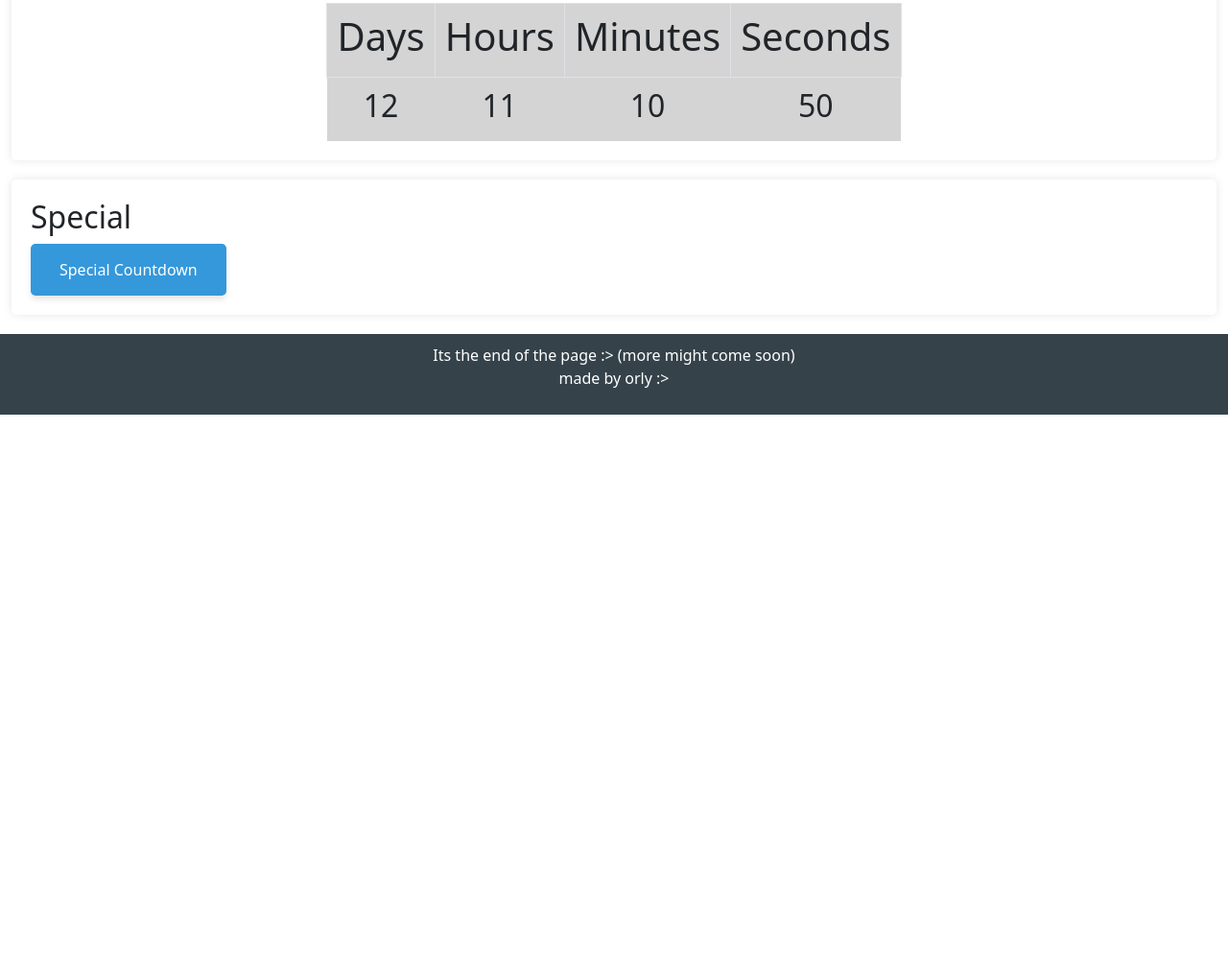
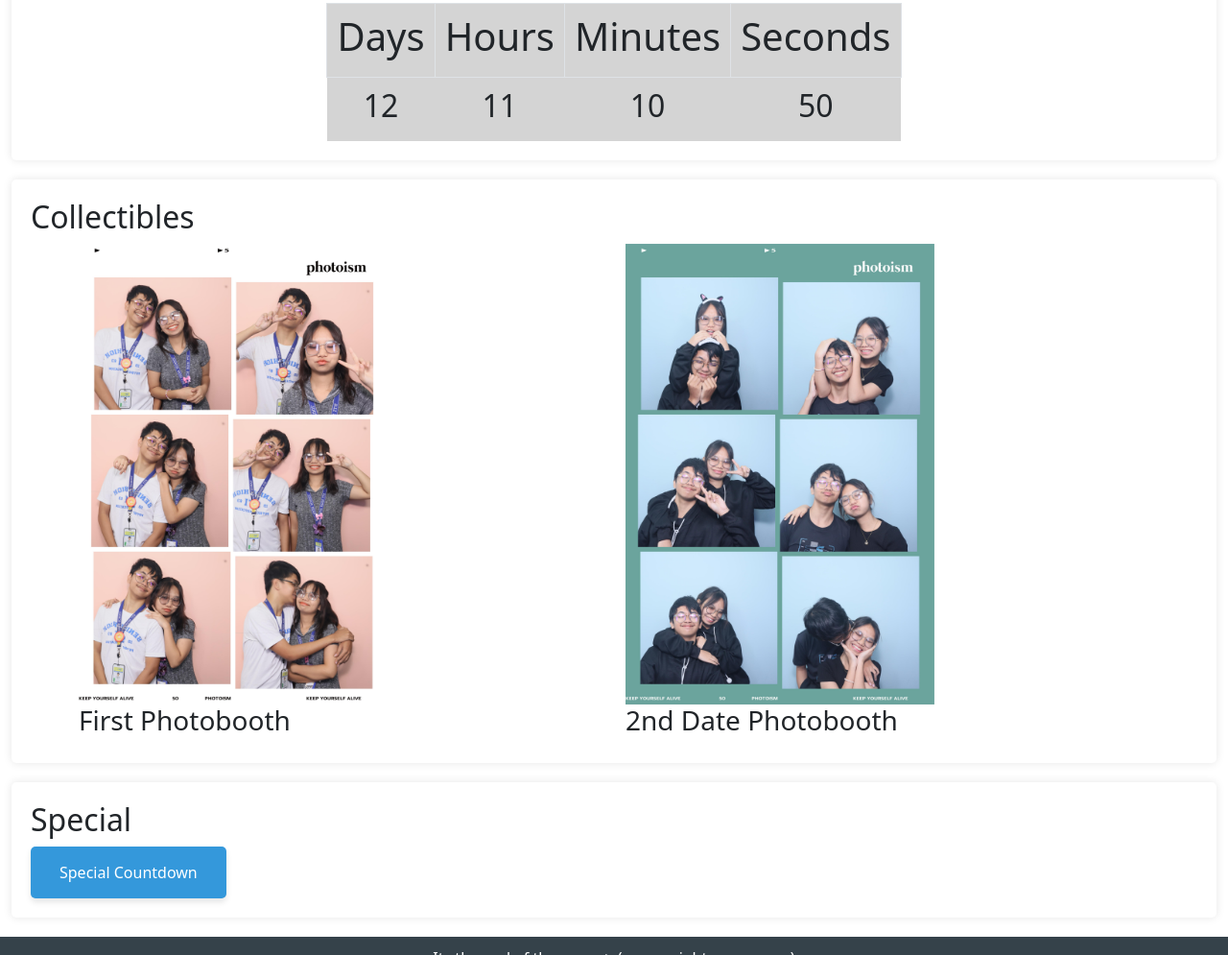
Before and after one commit to yourorly/for-my-baby, a plain HTML site: page LBcjAWAjRN.html in a window 1280 px wide. Shown: the part 2234-3229 px from the top of the page at 96% size. Before the commit the page ends 2666 px from the top, so only its background shows below. Drawn offline with Linux system fonts and the light colour scheme.

Commit message:
Add files via upload

```diff
--- a/LBcjAWAjRN.html
+++ b/LBcjAWAjRN.html
@@ -268,6 +268,21 @@
                     </table>
                 </div>
             </div>
+            <div class="content" id="collectibles">
+                <h2>Collectibles</h2>
+                <div class="container">
+                    <div class="row">
+                        <div class="col">
+                            <img src="imgs/Pic.png" alt="Collectible 1" style="height: 5in;">
+                            <h3>First Photobooth</h3>
+                        </div>
+                        <div class="col">
+                            <img src="imgs/Pic1.jpg" alt="Collectible 2" style="height: 5in;">
+                            <h3>2nd Date Photobooth</h3>
+                        </div>
+                    </div>
+                </div>
+            </div>
             <div class="content" id="special">
                 <h2>Special</h2>
                 <a href="DdCQqpl9Xs.html" class="specialbutton">Special Countdown</a>
```
Also changed, not shown: imgs/Pic.png (added), imgs/Pic1.jpg (added).
